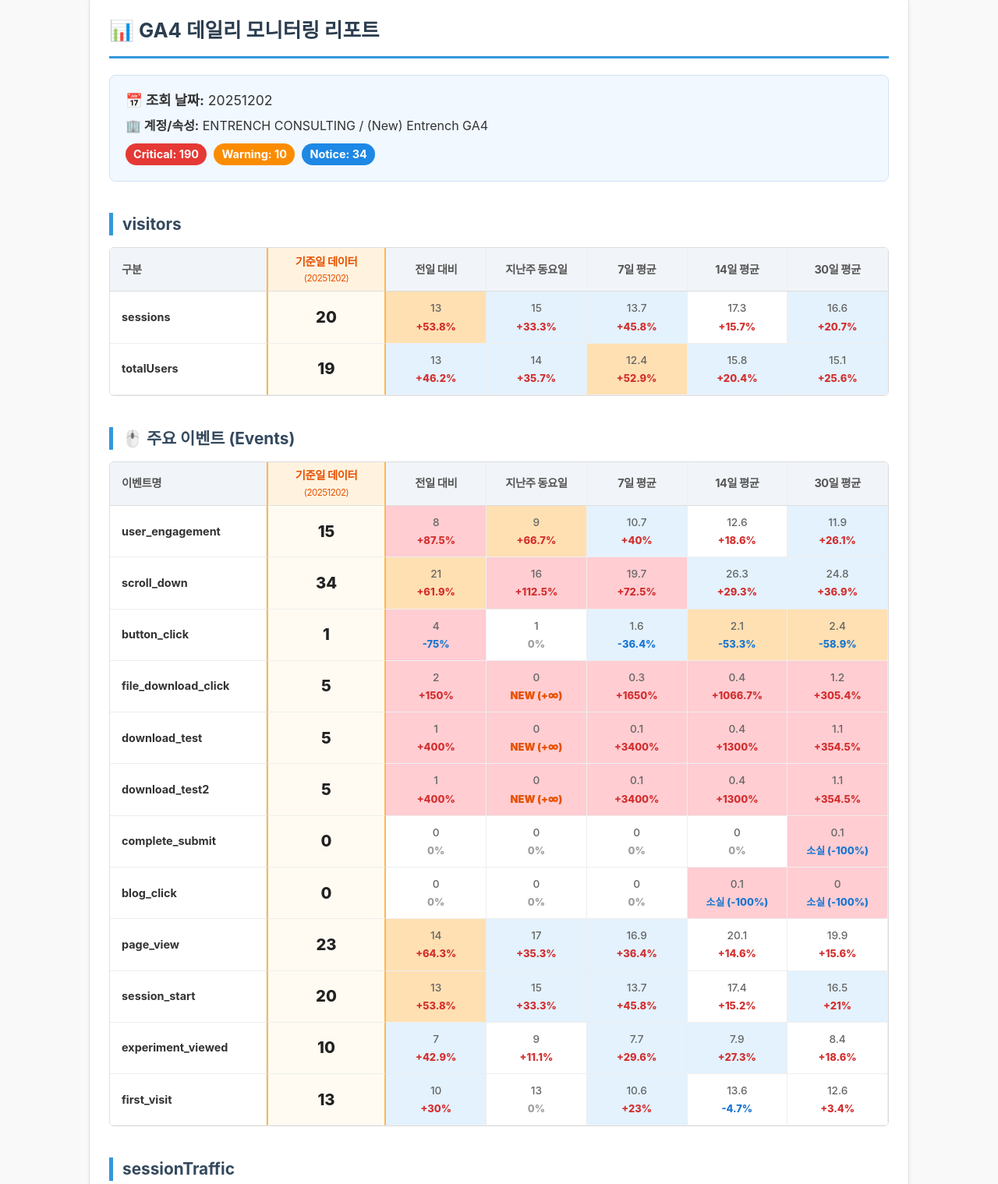
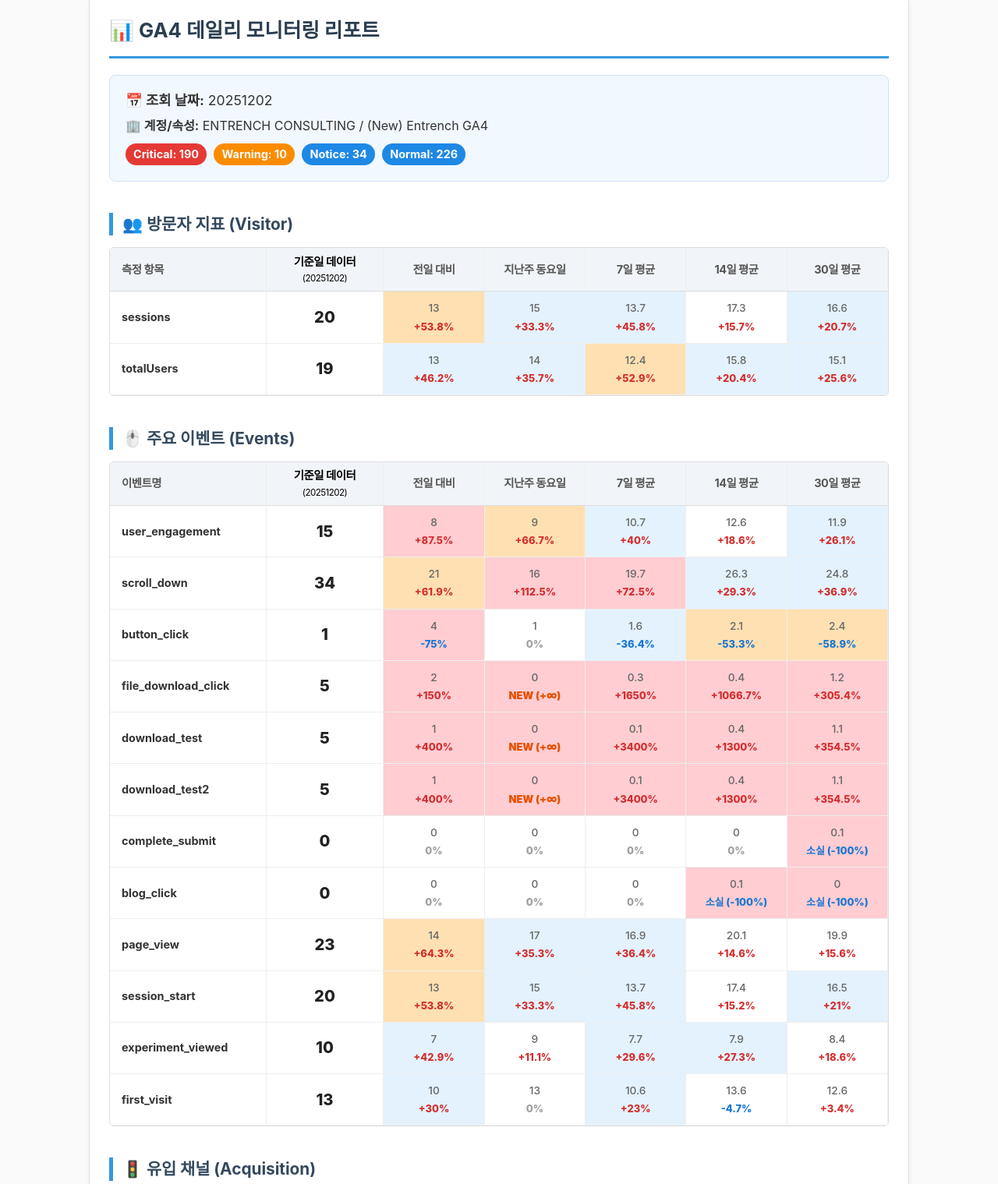
Before and after one commit to entrench-yooha/test, a plain HTML site: page ga4-monitoring/mail_sample.html in a window 1280 px wide. Shown: the part 25-1544 px from the top of the page at 78% size. Drawn offline with Linux system fonts and the light colour scheme.

Commit message:
Update mail_sample.html

```diff
--- a/ga4-monitoring/mail_sample.html
+++ b/ga4-monitoring/mail_sample.html
@@ -24,14 +24,24 @@
 
     /* 헤더 스타일 */
     thead th { background-color: #f1f5f9; color: #555; font-weight: 700; letter-spacing: -0.5px; height: 45px; padding: 5px; border-bottom: 1px solid #ddd; border-right: 1px solid #eee; }
-    thead th.current-col { width: 14%; background-color: #fff3e0; border-left: 2px solid #ffb74d; border-right: 2px solid #ffb74d; color: #e65100; }
-
-    /* [수정] 첫 번째 컬럼(측정기준/항목) 스타일 - 너비 약간 확대 */
+    /* 첫 번째 컬럼(측정기준/항목) 스타일 */
     tbody th.metric-col { width: 18%; text-align: left; padding: 10px 15px; background-color: #ffffff; color: #333; border-bottom: 1px solid #eee; border-right: 1px solid #eee; word-break: break-all; }
+    /* 기준일 컬럼 스타일 */
+	thead th.current-col {
+	width: 14%;
+	color: black;  font-wight: 800;
+	/*
+	background-color: #fff3e0;  border-left: 2px solid #ffb74d;  border-right: 2px solid #ffb74d;  color: #e65100;
+	*/
+	}
 
     /* 데이터 셀 스타일 */
     tbody td { padding: 12px 5px; text-align: center; vertical-align: middle; border-bottom: 1px solid #eee; border-right: 1px solid #eee; }
-    tbody td.current-data-cell { background-color: #fffbf2; border-left: 2px solid #ffb74d; border-right: 2px solid #ffb74d; }
+    tbody td.current-data-cell {
+	/*
+	background-color: #fffbf2; border-left: 2px solid #ffb74d; border-right: 2px solid #ffb74d;
+	*/
+	}
 
     .current-val { font-size: 1.4em; font-weight: 800; color: #222; display: block; }
     .old-val { display: block; font-weight: 500; color: #666; margin-bottom: 4px; font-size: 0.95em; }
@@ -47,7 +57,7 @@
     td.notice { background-color: #e3f2fd !important; }
     td.normal { background-color: #ffffff; color: #ccc; }
 
-    .footer { font-size: 0.8em; color: #999; text-align: center; margin-top: 50px; border-top: 1px solid #eee; padding-top: 20px; }
+    .footer { font-size: 0.8em; color: #999; text-align: center; margin-top: 50px; border-top: 1px solid #eee; padding-top: 20px;
   </style>
 </head>
 <body>
@@ -80,6 +90,7 @@
               <span class="badge bg-critical">Critical: ${$json.summary.critical}</span>
               <span class="badge bg-warning">Warning: ${$json.summary.warning}</span>
               <span class="badge bg-notice">Notice: ${$json.summary.notice}</span>
+              <span class="badge bg-notice">Normal: ${$json.summary.normal}</span>
             </div>
           </div>
         `;
@@ -87,8 +98,8 @@
         // 카테고리별 테이블 HTML 생성
         const tablesHtml = Object.keys($json.alertsByCategory).map(category => {
           const categoryConfig = {
-            visitorMetrics: { title: '👥 방문자 지표 (Visitor)', header: '측정 항목' },
-            user_acquisition: { title: '🚦 유입 채널 (Acquisition)', header: '소스 / 매체' },
+            visitors: { title: '👥 방문자 지표 (Visitor)', header: '측정 항목' },
+            sessionTraffic: { title: '🚦 유입 채널 (Acquisition)', header: '소스 / 매체' },
             events: { title: '🖱️ 주요 이벤트 (Events)', header: '이벤트명' }
           };
 
```
